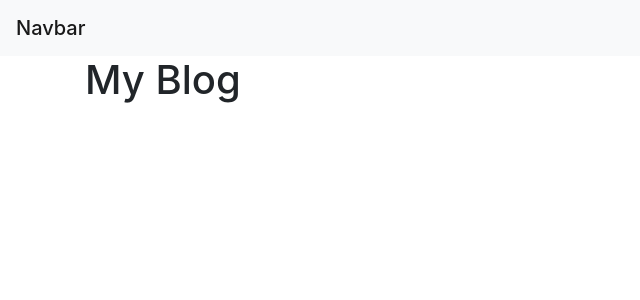
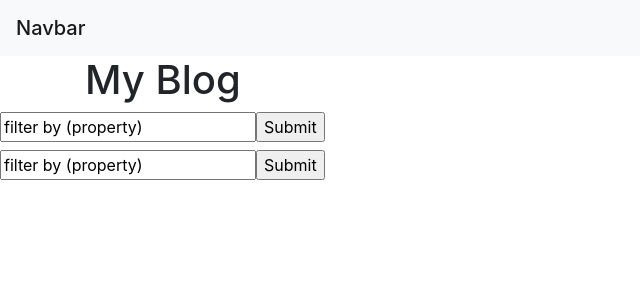
Before and after one commit to nsuroghon/Employee-Dir, a React (Create React App) app in the folder directory/: page / in a window 1280 px wide. Shown: the top 300 px of the page, without its empty margins (0-640 px from the left). Built offline with nearby package versions, Linux system fonts and the light colour scheme.

Commit message:
filter buttons format only

```diff
--- a/directory/src/App.js
+++ b/directory/src/App.js
@@ -1,7 +1,7 @@
 import React, {Component} from "react";
+import Form from "./components/form";
 import Navigation from './components/navigation'
-// import 'bootstrap/dist/css/bootstrap.min.css';
-// import Nav from './components/navbar'
+
 // import Header from "./components/Header";
 // import Section from "./components/Section";
 
@@ -13,6 +13,9 @@
         <div className="container">
           <h1>My Blog</h1>
         </div>
+        <div>
+          <Form />
+        </div>
       </div>
     )
   }
--- /dev/null
+++ b/directory/src/components/form.js
@@ -0,0 +1,23 @@
+import React from "react";
+
+class Form extends React.Component {
+    render() {
+      return(
+        <div>
+            <form>
+                <label>
+                    <input type="text" name="name" value="filter by (property)" />
+                </label>
+                    <input type="submit" value="Submit" />
+            </form>
+
+            <form>
+                <label>
+                    <input type="text" name="name" value="filter by (property)" />
+                </label>
+                    <input type="submit" value="Submit" />
+            </form>
+        </div>
+      )}}
+
+export default Form;
--- a/directory/src/components/navigation.js
+++ b/directory/src/components/navigation.js
@@ -1,6 +1,4 @@
 import React from "react";
-// import Navbar  from "react-bootstrap/Navbar";
-// import Container from "react-bootstrap/Container";
 
 class Navigation extends React.Component {
   render() {
```
